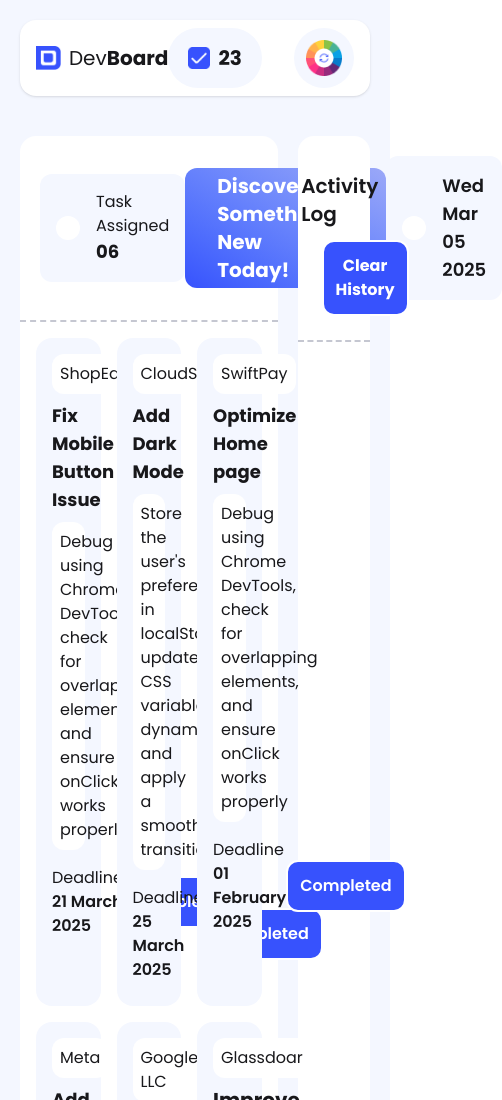
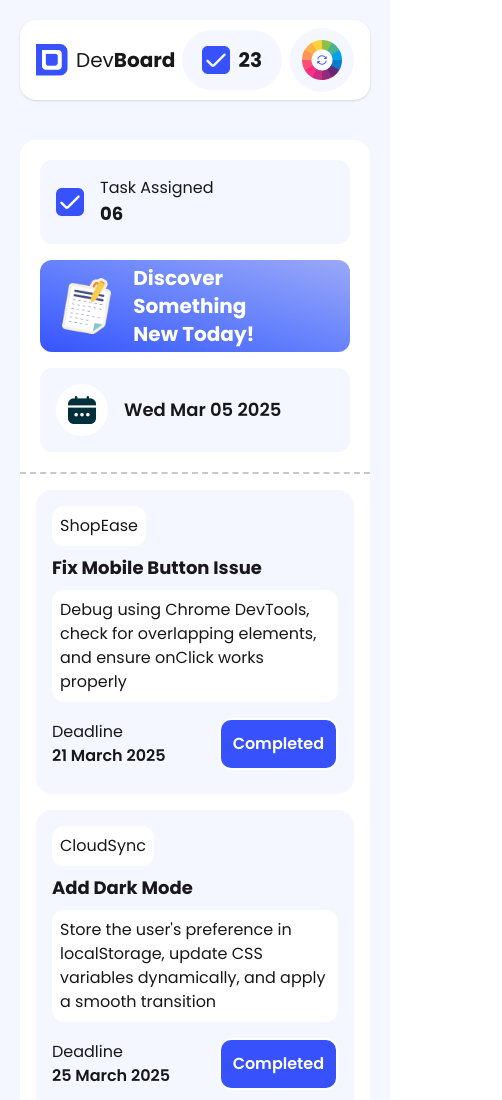
Before and after one commit to swajannaimur/Assignment-5, a plain HTML site: page index.html in a window 390 px wide. Shown: the top 1100 px of the page, 502 px wide, since content can reach past the window. Drawn offline with nearby package versions, Linux system fonts and the light colour scheme.

Commit message:
Responsive done

```diff
--- a/index.html
+++ b/index.html
@@ -33,7 +33,7 @@
     <!-- header section -->
     <header class="max-w-7xl mx-auto p-5">
         <!-- navbar  -->
-        <nav class="flex justify-between items-center bg-white px-4 py-2 shadow-sm rounded-2xl">
+        <nav class="flex justify-between items-center  bg-white px-4 py-2 shadow-sm rounded-2xl">
             <div class="flex items-center gap-2 ">
                 <div><img src="assets/logo.png" alt="" class="w-8"></div>
                 <div>
@@ -41,7 +41,7 @@
                 </div>
             </div>
 
-            <div class="flex items-center gap-8">
+            <div class="flex items-center gap-2 md:gap-8">
                 <div class="flex items-center gap-2 bg-color rounded-[32px] px-5  py-4">
                     <div><img src="assets/checkbox.png" alt=""></div>
                     <div>
@@ -54,15 +54,15 @@
     </header>
 
     <main class="max-w-7xl mx-auto p-5">
-        <div class=" grid grid-cols-4 gap-5">
+        <div class=" grid md:grid-cols-4 gap-5">
             <!-- Dashboard -->
-            <div class="col-span-3 bg-white rounded-2xl">
-                <div class="flex justify-around items-center border-b-2 border-[#c5c7d1] border-dashed p-5 ">
-                    <div class="flex items-center gap-4 bg-color p-4 rounded-xl">
-                        <div class="bg-white p-3 rounded-full"><img src="assets/checkbox.png" alt=""></div>
+            <div class="md:col-span-3 bg-white rounded-2xl">
+                <div class="flex flex-col md:flex-row gap-4 justify-around items-center border-b-2 border-[#c5c7d1] border-dashed p-5 ">
+                    <div class="flex items-center  gap-4 w-full md:w-1/2 bg-color p-4 rounded-xl">
+                        <div class="bg-white rounded-full"><img src="assets/checkbox.png" alt=""></div>
                         <div>
                             <div>
-                                <p class="text-base">Task Assigned</p>
+                                <p class="text-base ">Task Assigned</p>
                             </div>
                             <div>
                                 <h2 id="assigned-tasks" class="text-lg font-bold">06</h2>
@@ -70,7 +70,7 @@
                         </div>
                     </div>
                     <div id="blogs"
-                        class="flex items-center gap-4 py-1 pr-14 pl-4 bg-gradient-to-tr from-[#3752FD] to-[#9BA8F8]  rounded-xl cursor-pointer">
+                        class="flex items-center w-full gap-4 py-1 pr-14 pl-4 bg-gradient-to-tr from-[#3752FD] to-[#9BA8F8]  rounded-xl cursor-pointer">
                         <div class=""><img src="assets/board.png" alt=""></div>
                         <div>
                             <div>
@@ -78,7 +78,7 @@
                             </div>
                         </div>
                     </div>
-                    <div class="flex items-center gap-4 bg-color p-4 rounded-xl">
+                    <div class="flex items-center w-full md:w-1/2 gap-4 bg-color p-4 rounded-xl">
                         <div class="bg-white p-3 rounded-full "><img src="assets/calender.png" alt=""></div>
                         <div>
                             <div>
@@ -88,7 +88,7 @@
                     </div>
                 </div>
                 <!-- Cards -->
-                <div class="p-4 grid grid-cols-3 gap-4 ">
+                <div class="p-4 grid grid-cols-1 md:grid-cols-3 gap-4 ">
                     <div class="card bg-color p-4 rounded-2xl">
                         <div>
                             <p class="text-base p-2  bg-white inline-block rounded-xl">ShopEase</p>
```
